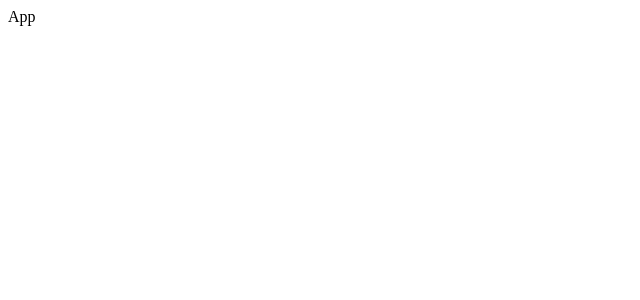
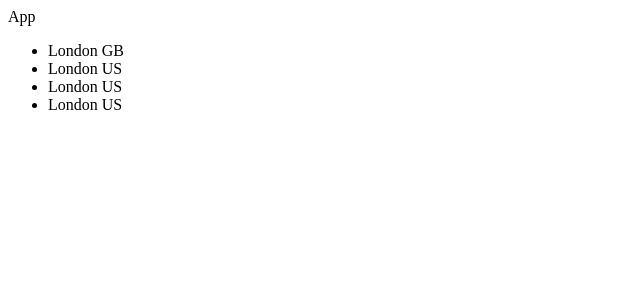
Before and after one commit to gibbok/react-redux-weather-app, a React app: page / in a window 1280 px wide. Shown: the top 300 px of the page, without its empty margins (0-640 px from the left). Built offline with nearby package versions, Linux system fonts and the light colour scheme.

Commit message:
Add  redux container and basic react component

```diff
--- a/src/app/App.js
+++ b/src/app/App.js
@@ -1,9 +1,11 @@
-import React from 'react'
+import React from 'react';
+import LocationFinderListContainer from '../locationFinder/locationFinderListContainer';
 
 const App = () => (
     <div>
         App
+        <LocationFinderListContainer />
     </div>
-)
+);
 
-export default App
+export default App;
--- a/src/index.js
+++ b/src/index.js
@@ -1,20 +1,18 @@
-import React from 'react'
-import { render } from 'react-dom'
-import { createStore } from 'redux'
-import { Provider } from 'react-redux'
-import reducer from './locationFinder/locationFinderReducer'
-import App from './app/App'
+import React from 'react';
+import { render } from 'react-dom';
+import { createStore } from 'redux';
+import { Provider } from 'react-redux';
+import locationFinderReducer from './locationFinder/locationFinderReducer';
+import App from './app/App';
 
-const store = createStore(reducer)
-debugger
+const store = createStore(locationFinderReducer);
+
 render(
     <Provider store={store}>
         <App />
     </Provider>,
     document.getElementById('root')
-)
+);
 
 
 console.log('hello world dcc');
-
-//throw 'custom error for test';
--- /dev/null
+++ b/src/locationFinder/location.js
@@ -0,0 +1,11 @@
+import React, { PropTypes } from 'react';
+
+const Location = ({ onClick, name, country}) => (
+    <li
+        onClick={onClick}
+    >
+        {name} {country}
+    </li>
+);
+
+export default Location;
--- /dev/null
+++ b/src/locationFinder/locationFinderList.js
@@ -0,0 +1,30 @@
+import React, { PropTypes } from 'react';
+import Location from './Location';
+
+const LocationFinderList = ({ locations, onLocationClick }) => (
+    <ul>
+        {Object.keys(locations).map((location, index) =>
+            <Location
+                key={index}
+                {...locations[location]}
+                onClick={() => onLocationClick(location)}
+            />
+        )}
+    </ul>
+);
+
+
+
+//const LocationFinderList = ({ locations, onLocationClick }) => (
+//    <ul>
+//        {locations.map(location =>
+//            <Location
+//                key={location.id}
+//                {...location}
+//                onClick={() => onLocationClick(location.id)}
+//            />
+//        )}
+//    </ul>
+//);
+
+export default LocationFinderList;
--- /dev/null
+++ b/src/locationFinder/locationFinderListContainer.js
@@ -0,0 +1,28 @@
+import { connect } from 'react-redux';
+import LocationFinderList from './locationFinderList';
+
+const getLocations = (location) => {
+    // we can apply some filters here
+    return location;
+};
+
+const mapStateToProps = (state) => {
+    return {
+        locations: getLocations(state.locationFinder.data.byId)
+    };
+};
+
+const mapDispatchToProps = (dispatch) => {
+    return {
+        onLocationClick: (id) => {
+
+        }
+    };
+};
+
+const VisibleTodoList = connect(
+    mapStateToProps,
+    mapDispatchToProps
+)(LocationFinderList);
+
+export default VisibleTodoList;
--- a/webpack.config.dev.js
+++ b/webpack.config.dev.js
@@ -21,6 +21,7 @@ module.exports = {
         inline: true
     },
     devtool: 'source-map',
+    //devtool: 'eval-source-map',
     module: {
         loaders: [
             {
```
Also changed, not shown: doc/todo.md (+11 -2 lines).
